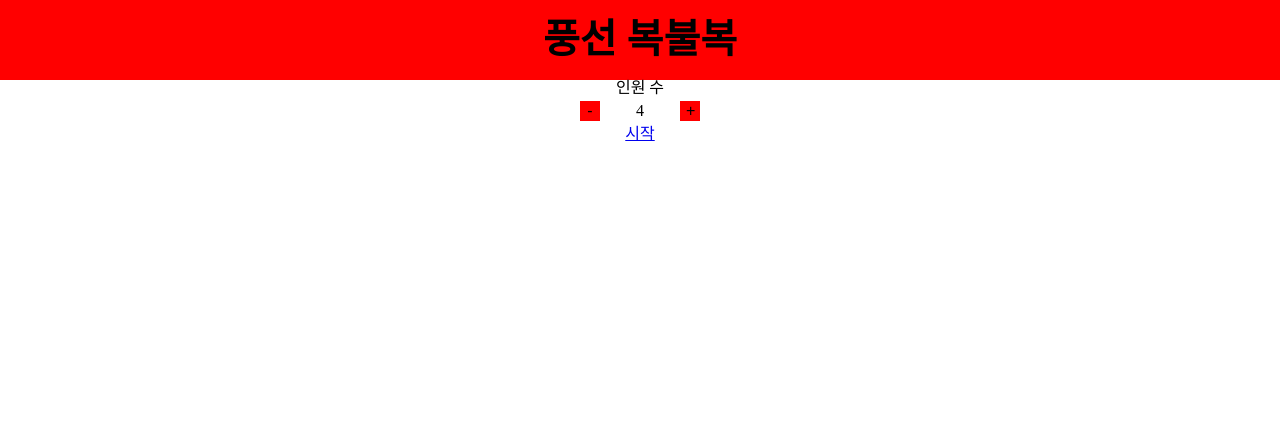
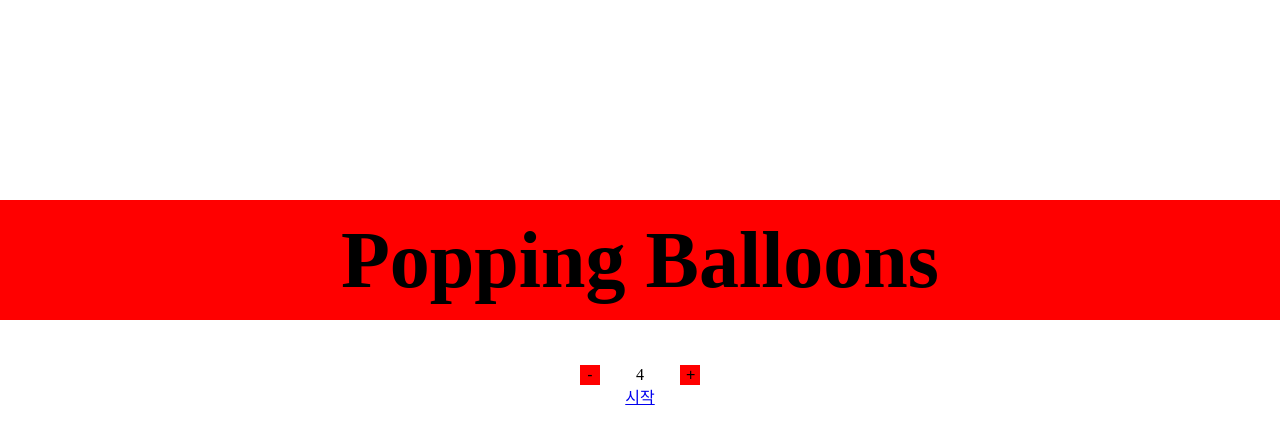
Before and after one commit to pereng11/pop-balloons, a React (Vite) app: page / in a window 1280 px wide. Shown: the top 444 px of the page. Built offline with nearby package versions, Linux system fonts and the light colour scheme.

Commit message:
Feat: Confetti on finish game

```diff
--- a/src/pages/BalloonsPage.tsx
+++ b/src/pages/BalloonsPage.tsx
@@ -3,17 +3,22 @@ import { Balloon } from "../components/Balloon/Balloon";
 import { getRandomColor } from "../consts/Color";
 import { useCounterContext } from "../contexts/CounterContext";
 import { NumberUtil } from "../utils/Number";
+import ReactCanvasConfetti from "react-canvas-confetti";
+import { defaultCanvasStyles, useConfetti } from "../hooks/useConfetti";
 
 export const BalloonsPage = () => {
   const { count } = useCounterContext();
   const [balloonsCount, setBalloonsCount] = useState(
     NumberUtil.generateRandomNumber(count, 2)
   );
+  const { fire, refConfetti } = useConfetti();
 
   useEffect(() => {
-    console.log("counter", count);
-    console.log("balloons", balloonsCount);
-  });
+    if (balloonsCount === 0) {
+      const intervalId = setInterval(fire, 2000);
+      return () => clearInterval(intervalId);
+    }
+  }, [balloonsCount, fire]);
 
   const onBalloonPopped = () => {
     balloonsCount > 0 && setBalloonsCount((prev) => prev - 1);
@@ -27,7 +32,14 @@ export const BalloonsPage = () => {
           color={getRandomColor()}
           onPopped={onBalloonPopped}
         />
-      ) : null}
+      ) : (
+        <>
+          <ReactCanvasConfetti
+            style={defaultCanvasStyles}
+            refConfetti={refConfetti}
+          />
+        </>
+      )}
     </div>
   );
 };
--- a/src/pages/common.module.css
+++ b/src/pages/common.module.css
@@ -1,3 +1,9 @@
+.container {
+  width: 100%;
+  height: 100%;
+  padding: 200px 0;
+}
+
 .header {
   height: 20%;
   padding: 20px;
@@ -8,11 +14,14 @@
 }
 
 .title {
-  font-size: 40px;
+  font-size: 80px;
   font-weight: 700;
+  word-wrap: break-word;
+  text-align: center;
 }
 
 .main {
+  margin-top: 40px;
   width: 100%;
   height: 80%;
   display: flex;
--- a/src/pages/index.tsx
+++ b/src/pages/index.tsx
@@ -5,12 +5,11 @@ import { URI } from "../consts/URI";
 
 export const Index = () => {
   return (
-    <div>
+    <div className={style.container}>
       <header className={style.header}>
-        <h1 className={style.title}>풍선 복불복</h1>
+        <h1 className={style.title}>Popping Balloons</h1>
       </header>
       <main className={style.main}>
-        <p>인원 수</p>
         <Counter />
         <Link to={URI.BALLOONS}>시작</Link>
       </main>
```
